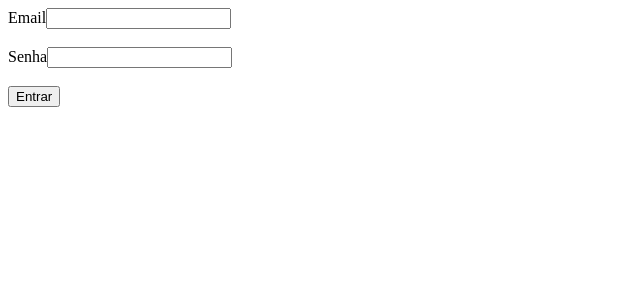
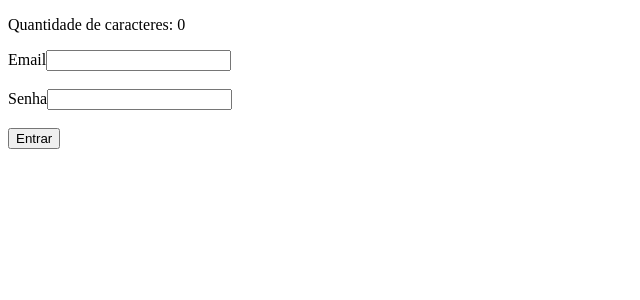
Before and after one commit to icaropegoraro/curso_react_youtube, a React (Create React App) app: page /login in a window 1280 px wide. Shown: the top 300 px of the page, without its empty margins (0-640 px from the left). Built offline with nearby package versions, Linux system fonts and the light colour scheme.

Commit message:
Componentizando o formulário e aprendendo hooks do React

```diff
--- a/src/pages/login/Login.tsx
+++ b/src/pages/login/Login.tsx
@@ -1,30 +1,44 @@
-import { useState } from 'react'
+import { useState, useMemo, useRef, useCallback } from 'react'
+import { InputLogin } from './components/InputLogin'
 
 export const Login = () => {
+
+    const inputPasswordRef = useRef<HTMLInputElement>(null)
 
     const [email, setEmail] = useState('')
     const [senha, setSenha] = useState('')
 
-    const handleEntrar = () => {
+    const emailLength = useMemo(() => {
+        return email.length * 1000
+    }, [email]);
+
+    const handleEntrar = useCallback(() => {
         console.log(email)
         console.log(senha)
-    }
+    },[email, senha])
+
     return (
         <div>
             <form action="">
 
-                <label>
-                    <span>Email</span>
-                    <input type='email' value={email} onChange={ evento => setEmail(evento.target.value)}/>
-                </label>
+                <p>Quantidade de caracteres: {emailLength}</p>
+
+                <InputLogin
+                    label='Email'
+                    onChange={newValue => setEmail(newValue)}
+                    value={email}
+                    onPressEnter={() => inputPasswordRef.current?.focus()}
+                />
 
                 <br/>
                 <br/>
 
-                <label>
-                    <span>Senha</span>
-                    <input type='password' value={senha} onChange={ evento => setSenha(evento.target.value)}/>
-                </label>
+                <InputLogin
+                    label='Senha'
+                    onChange={newValue => setSenha(newValue)}
+                    value={senha}
+                    type='password'
+                />
 
                 <br />
                 <br />
--- /dev/null
+++ b/src/pages/login/components/InputLogin.tsx
@@ -0,0 +1,23 @@
+interface IInputLoginProps {
+    label: string;
+    type?: string;
+    value: string;
+    onChange: (newValue: string) => void;
+    onPressEnter?: () => void;
+}
+
+export const InputLogin: React.FC<IInputLoginProps> = (props) => {
+    return (
+        <label>
+            <span>{props.label}</span>
+            <input
+                value={props.value}
+                type={props.type}
+                onChange={ event => props.onChange(event.target.value) }
+                onKeyDown={ event => event.key === 'Enter'
+                    ? props.onPressEnter && props.onPressEnter()
+                    : undefined}
+            />
+        </label>
+    )
+}
```
